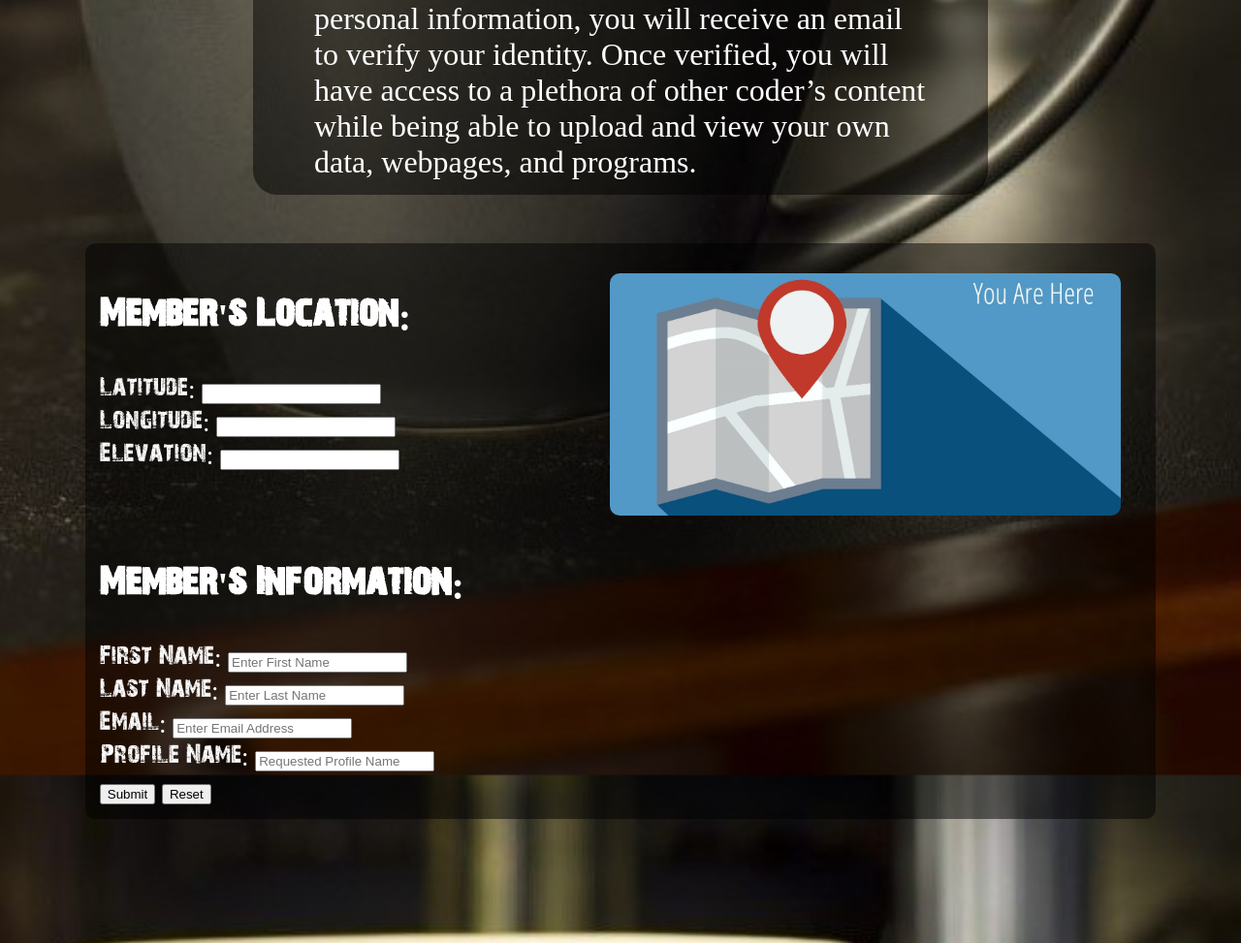
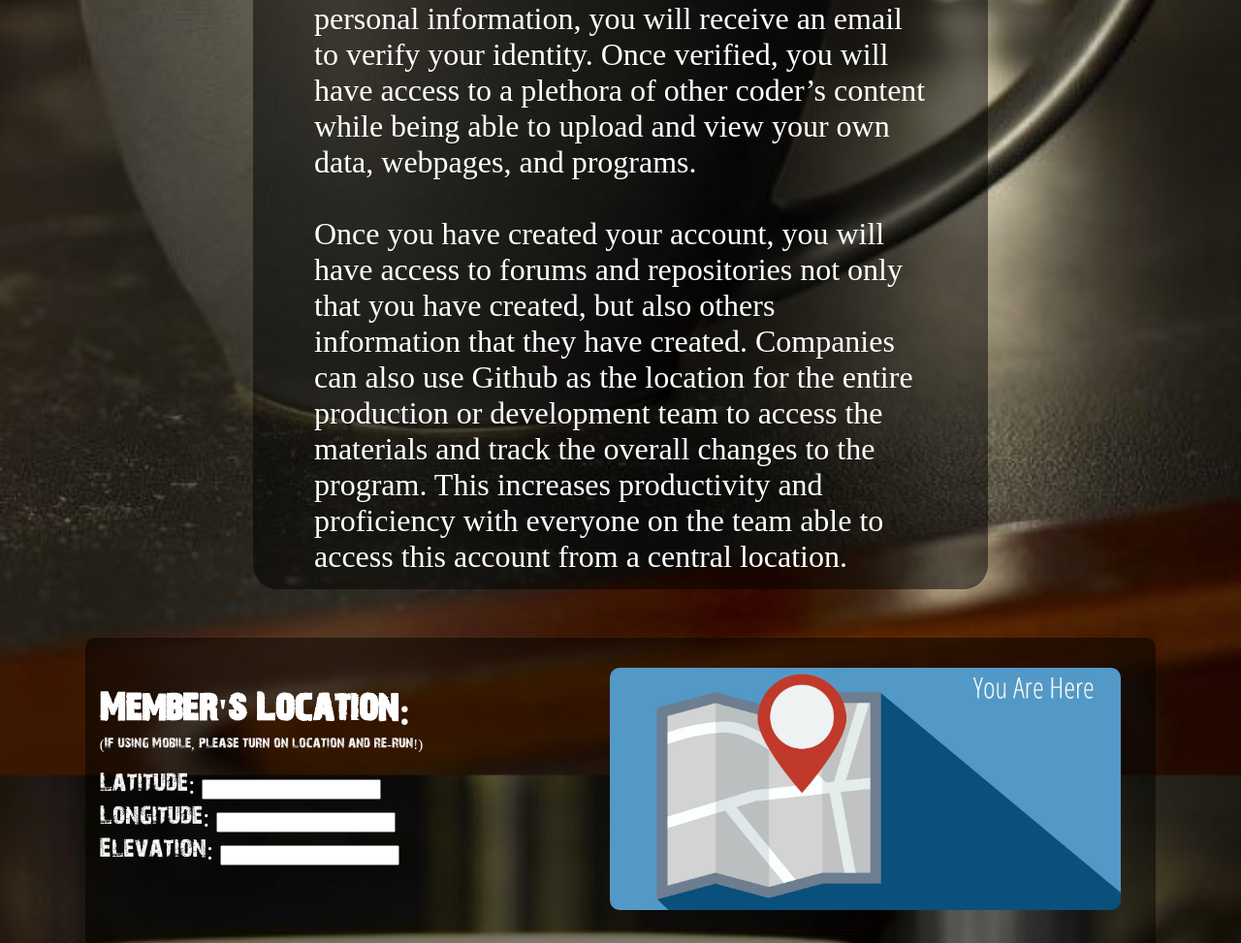
Before and after one commit to andrewhaynes2639/andrewhaynes2639.github.io, a plain HTML site: page HaynesAndrewFinalProject1.html in a window 1280 px wide. Shown: the part 702-1675 px from the top of the page at 97% size. Drawn offline with Linux system fonts and the light colour scheme.

Commit message:
fdsgdsfgsd

```diff
--- a/HaynesAndrewFinalProject1.html
+++ b/HaynesAndrewFinalProject1.html
@@ -47,7 +47,8 @@
 
 
 		<article class="account_article">
-			Making a Github account is simple. All you have to do is provide them with your name, email, and a username (which they will verify it is available). Once you provide them with your personal information, you will receive an email to verify your identity. Once verified, you will have access to a plethora of other coder’s content while being able to upload and view your own data, webpages, and programs.
+			Making a Github account is simple. All you have to do is provide them with your name, email, and a username (which they will verify it is available). Once you provide them with your personal information, you will receive an email to verify your identity. Once verified, you will have access to a plethora of other coder’s content while being able to upload and view your own data, webpages, and programs.<br><br>
+			Once you have created your account, you will have access to forums and repositories not only that you have created, but also others information that they have created. Companies can also use Github as the location for the entire production or development team to access the materials and track the overall changes to the program. This increases productivity and proficiency with everyone on the team able to access this account from a central location.
 		</article>
 
 
@@ -55,7 +56,8 @@
 			<form id="account_form" action="http://ss1.ciwcertified.com/cgi-bin/process.pl" method="post" autocomplete="on" target="_blank">
 		<div style="height: 250px; width: 100%;">
 			<div style="float: left; width: 49%; height: 250px;">
-				<h2>Member's Location:</h2>
+				<h2 style="margin-bottom: 0px;">Member's Location:</h2>
+				<p style="font-size: 15px; margin-top: 0px;">(If using Mobile, please turn on location and re-run!)</p>
 				Latitude: <input id="latitude" type="text" name="latitude" value=""><br>
 				Longitude: <input id="longitude" type="text" name="longitude" value=""><br>
 				Elevation: <input id="elevation" type="text" name="elevation" value=""><br>
```
